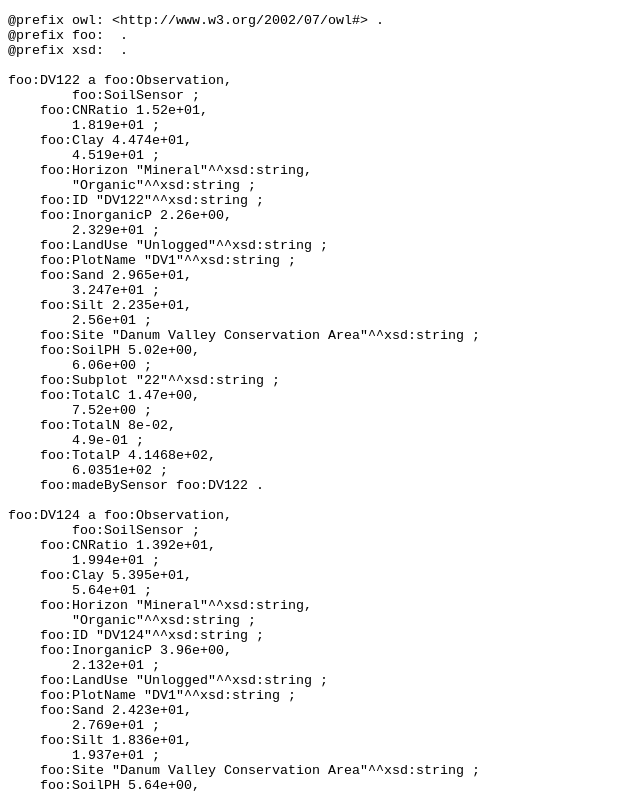
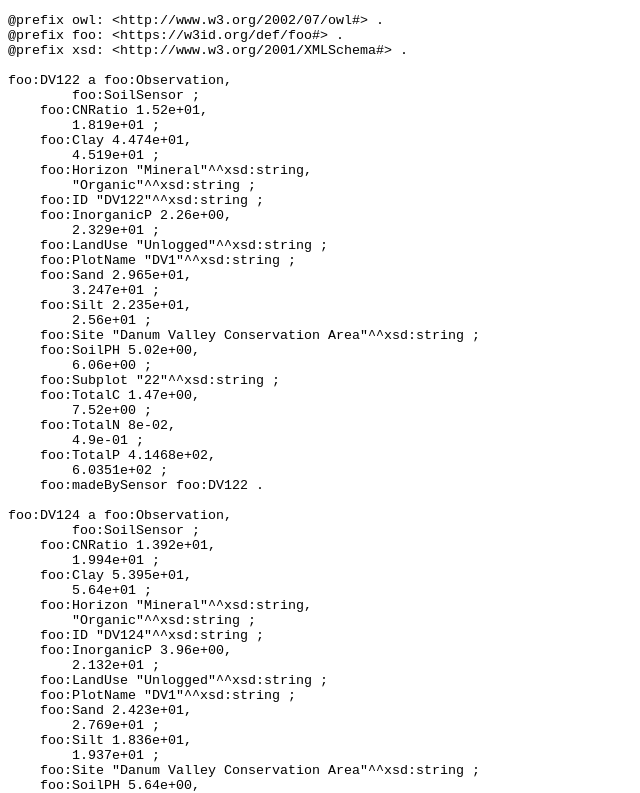
Before and after one commit to Naeima/soil, a plain HTML site: page index.html in a window 1280 px wide. Shown: the top 793 px of the page, without its empty margins (0-640 px from the left). Drawn offline with Linux system fonts and the light colour scheme.

Commit message:
Update index.html

```diff
--- a/index.html
+++ b/index.html
@@ -16,8 +16,8 @@
 	</style>
 </head>
 <body lang="en-US" link="#000080" vlink="#800000" dir="ltr"><pre class="western">@prefix owl: &lt;http://www.w3.org/2002/07/owl#&gt; .
-@prefix foo: <https://w3id.org/def/foo#> .
-@prefix xsd: <http://www.w3.org/2001/XMLSchema#> .
+@prefix foo: &lt;https://w3id.org/def/foo#&gt; .
+@prefix xsd: &lt;http://www.w3.org/2001/XMLSchema#&gt; .
 
 foo:DV122 a foo:Observation,
         foo:SoilSensor ;
```
